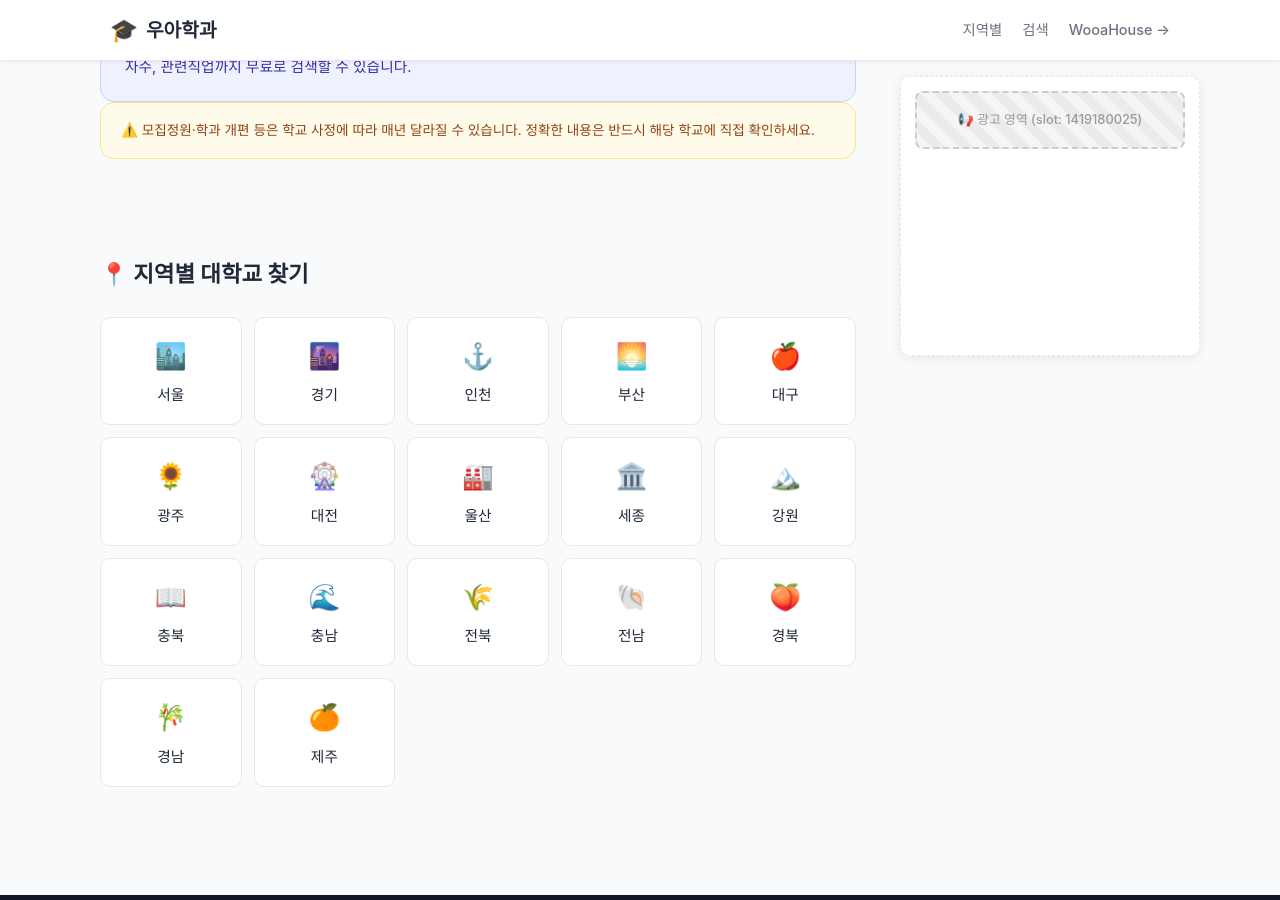
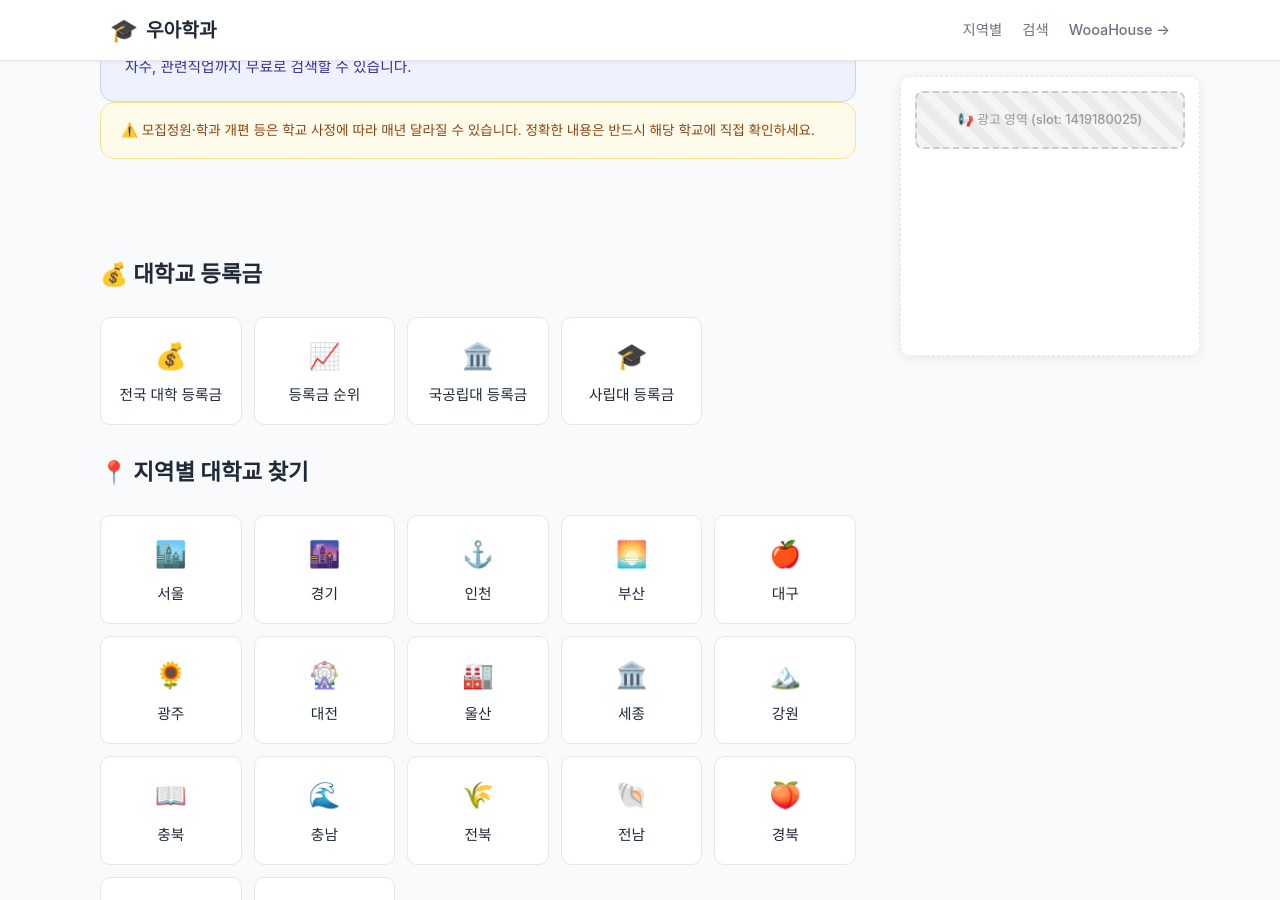
Before and after one commit to ingmaster83-code/wooamajor, a Jekyll site: the page built from index.html, in a window 1280 px wide and 900 px high, scrolled down 692 px. Built offline with Jekyll 4.4.1, drawn with Linux system fonts in a browser that asks for light colours; some web fonts are replaced; comment, search, counter and statistics services are not loaded.

Commit message:
Link tuition hub from home
Co-Authored-By: Claude Sonnet 5.5 <noreply@anthropic.com>

```diff
--- a/index.html
+++ b/index.html
@@ -46,6 +46,14 @@ description: 전국 1,900여 개교, 9만 8천여 개 학과·전공 정보를
 
 <!-- 지역별 찾기 -->
 <div class="section">
+  <h2 class="section-title">💰 대학교 등록금</h2>
+  <div class="region-grid" style="margin-bottom:28px;">
+    <a href="/tuition/" class="region-btn"><span class="region-icon">💰</span>전국 대학 등록금</a>
+    <a href="/tuition/rank/univ-high/" class="region-btn"><span class="region-icon">📈</span>등록금 순위</a>
+    <a href="/tuition/rank/national/" class="region-btn"><span class="region-icon">🏛️</span>국공립대 등록금</a>
+    <a href="/tuition/rank/private/" class="region-btn"><span class="region-icon">🎓</span>사립대 등록금</a>
+  </div>
+
   <h2 class="section-title">📍 지역별 대학교 찾기</h2>
   <div class="region-grid">
     <a href="/region/서울/" class="region-btn"><span class="region-icon">🏙️</span>서울</a>
```
